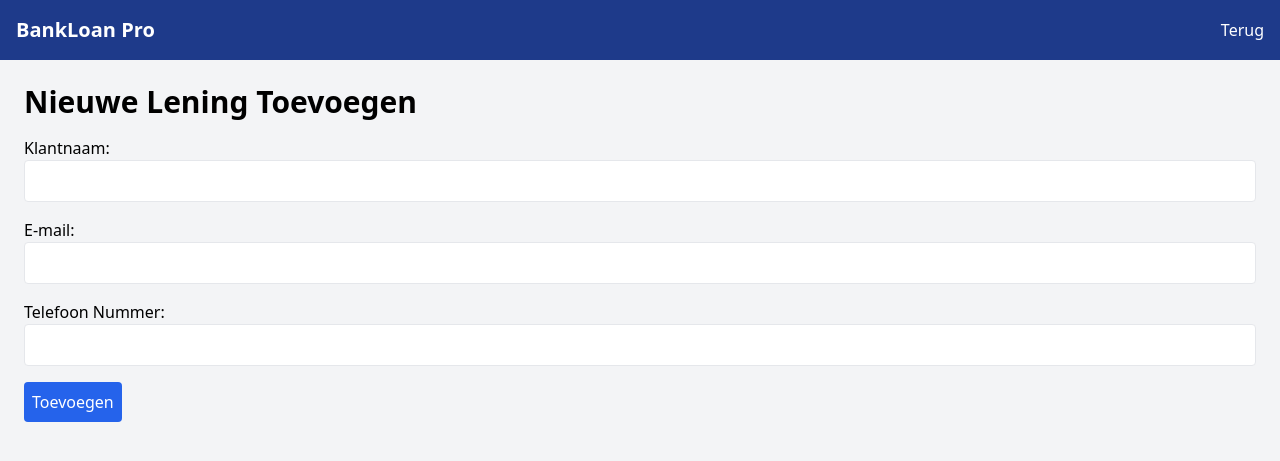
After one commit to AryanBh18/LoanMananger, a PHP site: page /includes/add_klanten.php in a window 1280 px wide. The commit adds this page. Shown: the top 461 px of the page. Run offline with PHP 8.4, Linux system fonts and the light colour scheme; some libraries are stand-ins or nearby versions.

Commit message:
Add client form

```diff
--- /dev/null
+++ b/includes/add_klanten.php
@@ -0,0 +1,63 @@
+<?php
+require 'config.php';
+
+if ($_SERVER['REQUEST_METHOD'] === 'POST') {
+    // Get and sanitize input values
+    $klant_naam = trim($_POST['klant_naam']);
+    $klant_email = trim($_POST['klant_email']);
+    $klant_telefoon = trim($_POST['klant_telefoon']); // Assuming this is the phone number
+
+    // Check if the customer already exists in the klanten table based on name and email
+    $stmt = $pdo->prepare("SELECT klantid FROM klanten WHERE klant_naam = ? AND klant_email = ?");
+    $stmt->execute([$klant_naam, $klant_email]);
+    $klantid = $stmt->fetchColumn();
+
+    if ($klantid) {
+        // Client already exists
+        header("Location: add_klanten.php?error=Client already exists.");
+        exit;
+    } else {
+        // Client does not exist, proceed to insert the new client
+        $stmt = $pdo->prepare("INSERT INTO klanten (klant_naam, klant_email, klant_telefoon, created_at) VALUES (?, ?, ?, NOW())");
+        if ($stmt->execute([$klant_naam, $klant_email, $klant_telefoon])) {
+            // Insertion successful, now get the new klantid
+            $klantid = $pdo->lastInsertId();
+
+        }
+    }
+}
+
+
+?>
+
+<!DOCTYPE html>
+<html lang="nl">
+<head>
+    <title>Nieuwe Lening Toevoegen</title>
+    <script src="https://cdn.tailwindcss.com"></script>
+</head>
+<body class="bg-gray-100">
+    <nav class="bg-blue-900 p-4 flex justify-between items-center">
+        <div class="text-white text-xl font-bold">BankLoan Pro</div>
+        <a href="index.php" class="text-white flex items-center"><i class="fas fa-arrow-left mr-2"></i>Terug</a>
+    </nav>
+    <div class="container mx-auto p-6">
+        <h1 class="text-3xl font-bold mb-4">Nieuwe Lening Toevoegen</h1>
+        <form method="POST" class="space-y-4">
+            <label for="klant_naam" class="block">
+                Klantnaam:
+                <input type="text" id="klant_naam" name="klant_naam" required class="w-full p-2 border rounded">
+            </label>
+            <label for="klant_email" class="block">
+                E-mail:
+                <input type="email" id="klant_email" name="klant_email" required class="w-full p-2 border rounded">
+            </label>
+            <label for="klant_telefoon" class="block">
+                Telefoon Nummer:
+                <input type="number" step="0.01" id="klant_telefoon" name="klant_telefoon" required class="w-full p-2 border rounded">
+            </label>
+            <button type="submit" class="bg-blue-600 text-white p-2 rounded">Toevoegen</button>
+        </form>
+    </div>
+</body>
+</html>
--- a/index.php
+++ b/index.php
@@ -32,7 +32,7 @@ $lendingen = $stmt->fetchAll(PDO::FETCH_ASSOC);
         <div class="flex space-x-6">
             <a href="#" class="text-white flex items-center"><i class="fas fa-home mr-2"></i>Home</a>
             <a href="./includes/add_leningen.php" class="text-white flex items-center"><i class="fas fa-plus mr-2"></i>Nieuwe Lening</a>
-            <a href="#" class="text-white flex items-center"><i class="fas fa-users mr-2"></i>Klanten</a>
+            <a href="./includes/add_klanten.php" class="text-white flex items-center"><i class="fas fa-users mr-2"></i>Klanten</a>
             <a href="calculator.php" class="text-white flex items-center"><i class="fas fa-calculator mr-2"></i>Calculator</a>
         </div>
         <div class="text-white">
```
